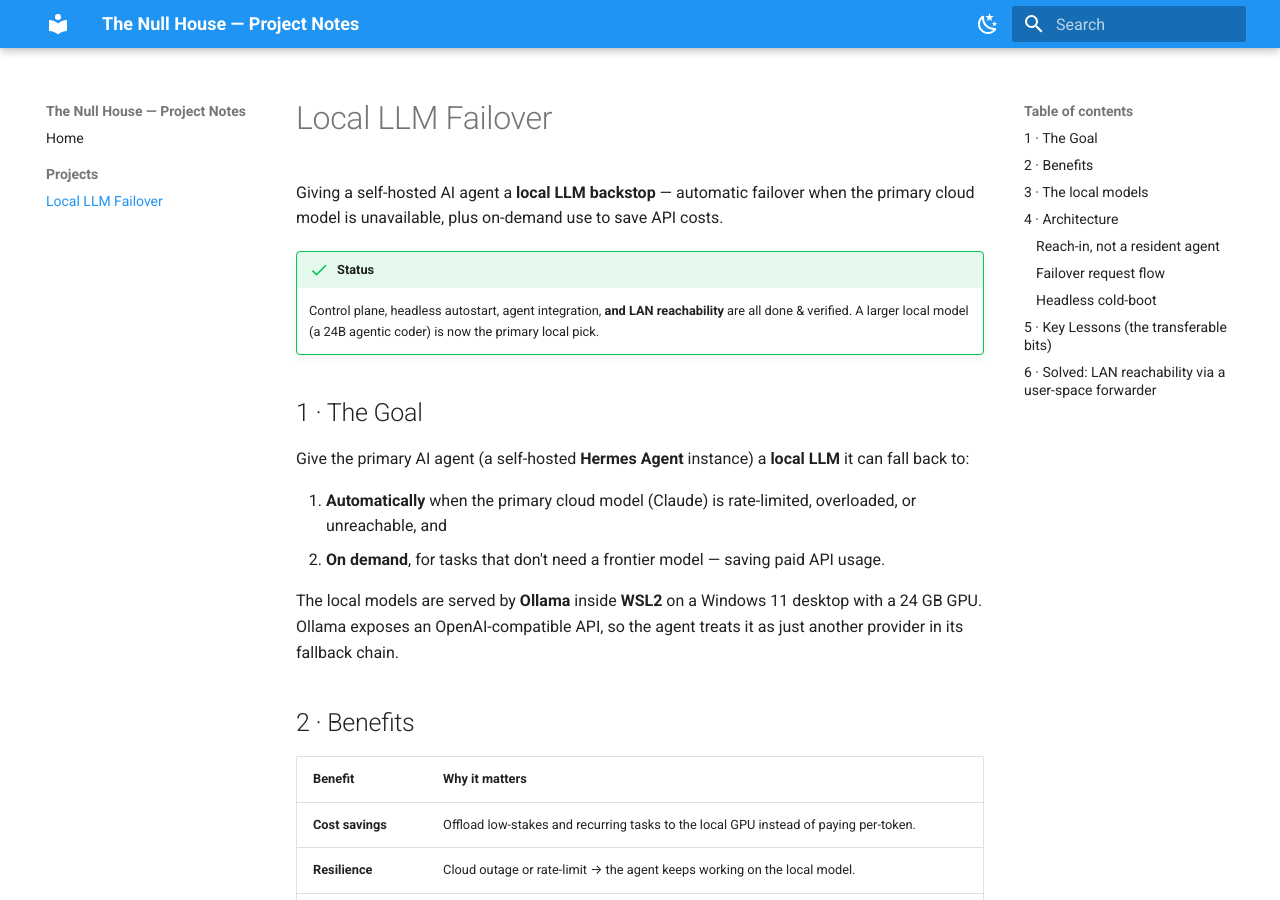
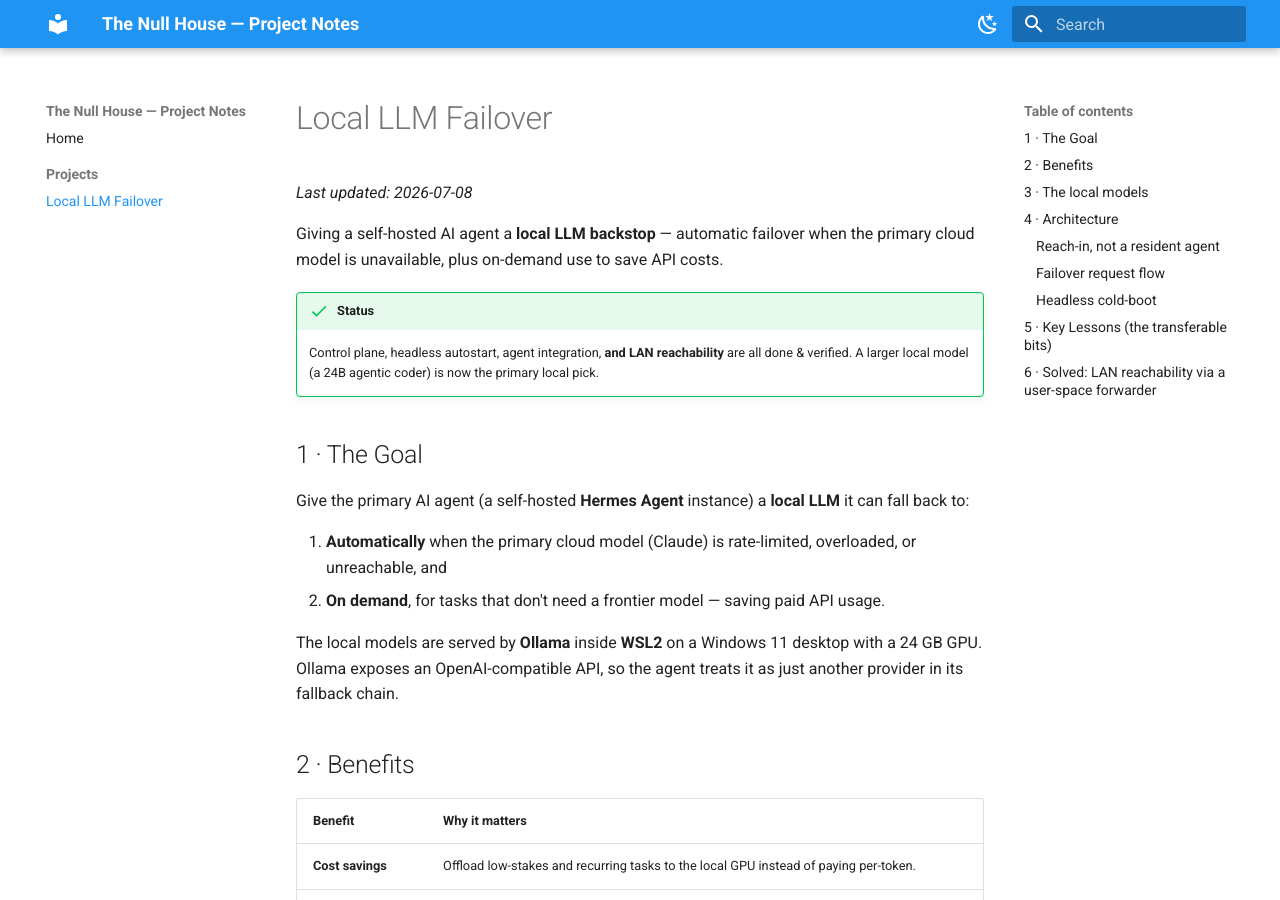
Before and after one commit to creol/nulldocs, an MkDocs documentation site: the page built from docs/projects/local-llm-failover.md, in a window 1280 px wide and 900 px high. Built offline with MkDocs 1.6.1 and Material for MkDocs 9.7.7, drawn with Linux system fonts in a browser that asks for light colours.

Commit message:
Add Last updated field to Local LLM Failover page

```diff
--- a/docs/projects/local-llm-failover.md
+++ b/docs/projects/local-llm-failover.md
@@ -1,4 +1,6 @@
 # Local LLM Failover
+
+*Last updated: 2026-07-08*
 
 Giving a self-hosted AI agent a **local LLM backstop** — automatic failover when the
 primary cloud model is unavailable, plus on-demand use to save API costs.
```
